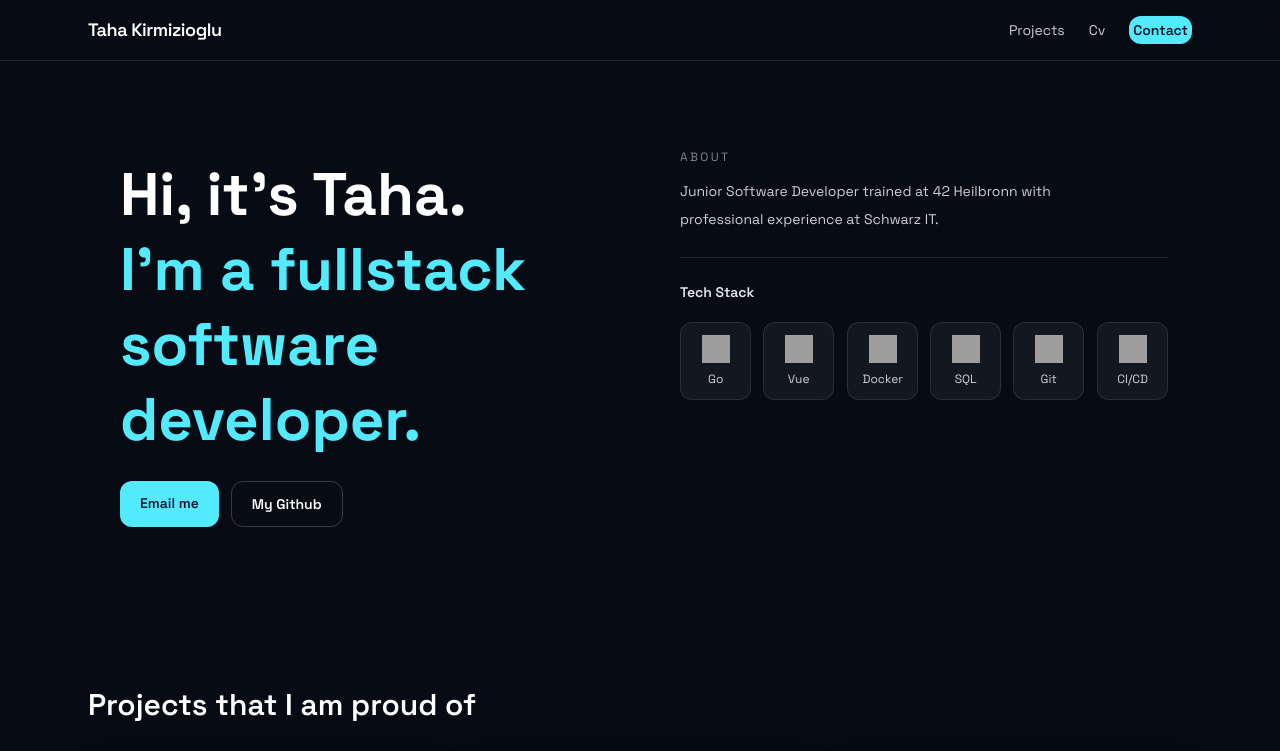
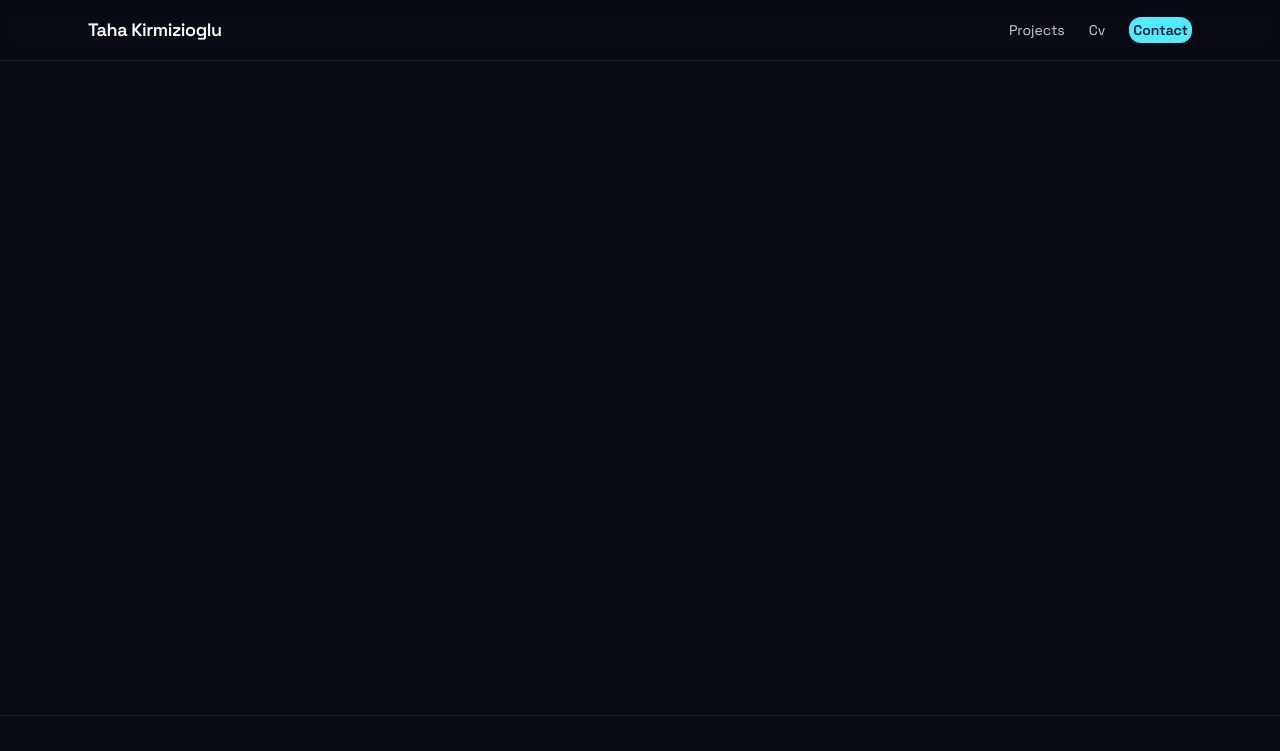
Before and after one commit to tkirmizi/my-portfolio, a Vue app: page /projects in a window 1280 px wide. Shown: the top 751 px of the page. Built offline with nearby package versions, Linux system fonts and the light colour scheme; grey boxes are pictures that could not be loaded.

Commit message:
add router, add empty projects page

```diff
--- a/package.json
+++ b/package.json
@@ -11,7 +11,8 @@
   "dependencies": {
     "@tailwindcss/vite": "^4.2.2",
     "tailwindcss": "^4.2.2",
-    "vue": "^3.5.30"
+    "vue": "^3.5.30",
+    "vue-router": "^4.6.4"
   },
   "devDependencies": {
     "@vitejs/plugin-vue": "^6.0.5",
--- a/src/App.vue
+++ b/src/App.vue
@@ -1,8 +1,3 @@
 <template>
-  <Home />
+  <RouterView />
 </template>
-
-
-<script setup>
-import Home from './components/Home.vue'
-</script>
--- a/src/components/Home.vue
+++ b/src/components/Home.vue
@@ -122,9 +122,11 @@ function resetContactCard(event) {
 
     <header class="sticky top-0 z-50 border-b border-white/10 bg-ink/70 backdrop-blur">
       <nav class="max-w-6xl mx-auto px-6 py-4 flex items-center justify-between">
-        <a href="#" class="text-lg font-semibold tracking-tight">Taha Kirmizioglu</a>
+        <RouterLink to="/" class="text-lg font-semibold tracking-tight">Taha Kirmizioglu</RouterLink>
         <ul class="flex items-center gap-6 text-sm text-white/80">
-          <li><a href="#projects" class="cursor-pointer transition hover:text-white">Projects</a></li>
+          <li>
+            <RouterLink to="/projects" class="cursor-pointer transition hover:text-white">Projects</RouterLink>
+          </li>
           <li>
             <button type="button" class="cursor-pointer transition hover:text-white" @click="openResume">
               Cv
--- a/src/main.js
+++ b/src/main.js
@@ -1,5 +1,6 @@
 import { createApp } from 'vue'
 import './style.css'
 import App from './App.vue'
+import router from './router'
 
-createApp(App).mount('#app')
+createApp(App).use(router).mount('#app')
--- /dev/null
+++ b/src/router/index.js
@@ -0,0 +1,21 @@
+import { createRouter, createWebHistory } from 'vue-router'
+import Home from '../components/Home.vue'
+import ProjectsView from '../views/ProjectsView.vue'
+
+const router = createRouter({
+  history: createWebHistory(),
+  routes: [
+    {
+      path: '/',
+      name: 'home',
+      component: Home,
+    },
+    {
+      path: '/projects',
+      name: 'projects',
+      component: ProjectsView,
+    },
+  ],
+})
+
+export default router
--- /dev/null
+++ b/src/views/ProjectsView.vue
@@ -0,0 +1,41 @@
+<template>
+  <div class="min-h-screen flex flex-col bg-ink text-white">
+    <div class="pointer-events-none fixed inset-0 -z-10 bg-mesh"></div>
+
+    <header class="sticky top-0 z-50 border-b border-white/10 bg-ink/70 backdrop-blur">
+      <nav class="max-w-6xl mx-auto px-6 py-4 flex items-center justify-between">
+        <RouterLink to="/" class="text-lg font-semibold tracking-tight">Taha Kirmizioglu</RouterLink>
+        <ul class="flex items-center gap-6 text-sm text-white/80">
+          <li>
+            <RouterLink to="/projects" class="cursor-pointer transition hover:text-white">Projects</RouterLink>
+          </li>
+          <li>
+            <a href="#" class="cursor-pointer transition hover:text-white">Cv</a>
+          </li>
+          <li>
+            <a
+              href="#"
+              class="cursor-pointer rounded-xl bg-cyan-300 p-1 text-sm font-semibold text-slate-900 transition hover:bg-cyan-200"
+            >
+              Contact
+            </a>
+          </li>
+        </ul>
+      </nav>
+    </header>
+
+    <main class="flex-1 max-w-6xl mx-auto w-full px-6 py-16">
+    </main>
+
+    <footer id="contact" class="border-t border-white/10">
+      <div class="max-w-6xl mx-auto px-6 py-8 flex flex-col md:flex-row gap-3 md:items-center md:justify-between">
+        <p class="text-sm text-white/60">© 2026 Taha</p>
+        <div class="flex gap-5 text-sm text-white/80">
+          <a href="#" class="hover:text-white">GitHub</a>
+          <a href="#" class="hover:text-white">LinkedIn</a>
+          <a href="#" class="hover:text-white">Mail</a>
+        </div>
+      </div>
+    </footer>
+  </div>
+</template>
```
Also changed, not shown: 1 other file (tests, documents, lock files or other folders).
